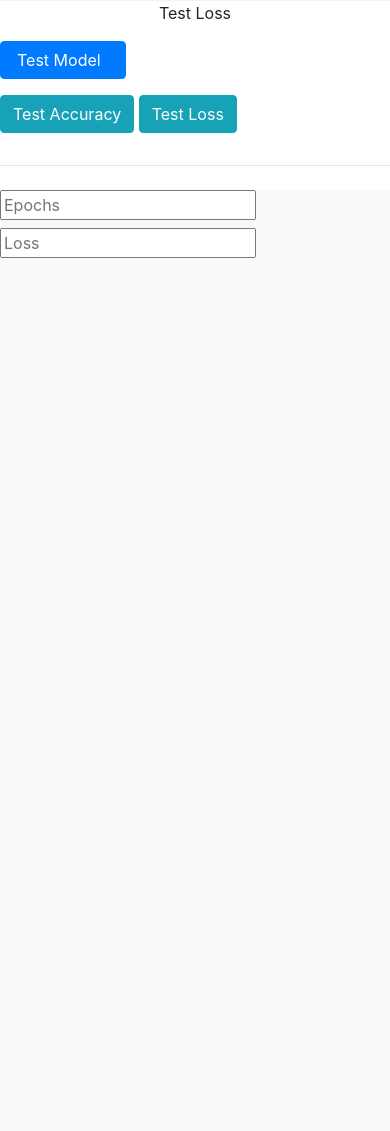
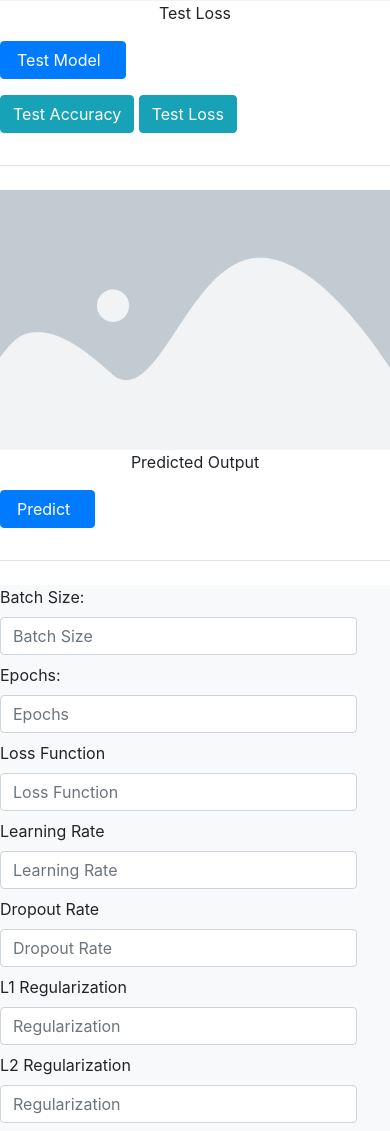
Before and after one commit to borneelphukan/VisioBoard, a Flask app: page / in a window 390 px wide. Shown: the part 1991-3122 px from the top of the page. Before the commit the page ends 2249 px from the top, so only its background shows below. Run offline with Flask 3, Linux system fonts and the light colour scheme; some libraries are stand-ins or nearby versions.

Commit message:
ui update

```diff
--- a/templates/index.html
+++ b/templates/index.html
@@ -35,9 +35,9 @@
         </div>
     </nav>
 
-    <div class="row d-flex justify-content-between">
+    <div class="row d-flex">
         <!-- Left Column -->
-        <div class="col-md-3 pl-4">
+        <div class="col-md-2 pl-4">
             <div class="form-group">
                 <label for="modelDropdown">Model:</label>
                 <select class="form-control" id="modelDropdown" onchange="loadSelectedModel()">
@@ -141,13 +141,52 @@
         </div>
 
         <hr class="my-4" />
+
+        <!-- Testing section -->
+        <div class="row">
+            <div class="col-md-6" id="testAccuracy">
+                <img src="../static/images/placeholder.webp" alt="Image 2"
+                    class="img-fluid d-flex align-items-center justify-content-center" height="500" width="500">
+                <figcaption class="text-center">Predicted Output</figcaption>
+            </div>
+        </div>
+
+        <div class="row">
+            <div class="col-md-3">
+                <button onclick="test()" class="mt-3 btn btn-primary position-relative px-3">
+                    <span class="mr-2">Predict</span>
+                    <span id="loadingSpinner"
+                        class="spinner-border spinner-border-sm position-absolute my-auto align-self-center"
+                        style="display: none;"></span>
+                </button>
+            </div>
+            <div class="col-md-12">
+                <div id="test-console" class="pt-2">
+
+                </div>
+            </div>
+        </div>
+
+        <hr class="my-4" />
         </div>
 
 
         <!-- Right Column -->
-        <div class="col-md-2 bg-light">
-            <input type="number" placeholder="Epochs" id="epochs" name="epochs" class="mb-2" value="{{ num_epochs }}">
-            <input type="text" placeholder="Loss" id="loss" name="loss" class="mb-2" value="{{ loss }}">
+        <div class="col-md-3 bg-light pr-5">
+            <label for="batch_size">Batch Size:</label>
+            <input type="number" placeholder="Batch Size" id="batch_size" name="batch_size" class="mb-2 form-control" value="{{ batch_size }}">
+            <label for="epochs">Epochs:</label>
+            <input type="number" placeholder="Epochs" id="epochs" name="epochs" class="mb-2 form-control" value="{{ num_epochs }}">
+            <label for="loss_function">Loss Function</label>
+            <input type="text" placeholder="Loss Function" id="loss" name="loss" class="mb-2 form-control" value="{{ loss }}">
+            <label for="lr">Learning Rate</label>
+            <input type="number" placeholder="Learning Rate" id="lr" name="lr" class="mb-2 form-control" value="{{ lr }}">
+            <label for="dropout_rate">Dropout Rate</label>
+            <input type="number" placeholder="Dropout Rate" id="dr" name="dr" class="mb-2 form-control" value="{{ dr }}">
+            <label for="l2">L1 Regularization</label>
+            <input type="number" placeholder="Regularization" id="l1" name="l1" class="mb-2 form-control" value="{{ l1 }}">
+            <label for="l2">L2 Regularization</label>
+            <input type="number" placeholder="Regularization" id="l1" name="l1" class="mb-2 form-control" value="{{ l1 }}">
         </div>
 
     </div>
```
